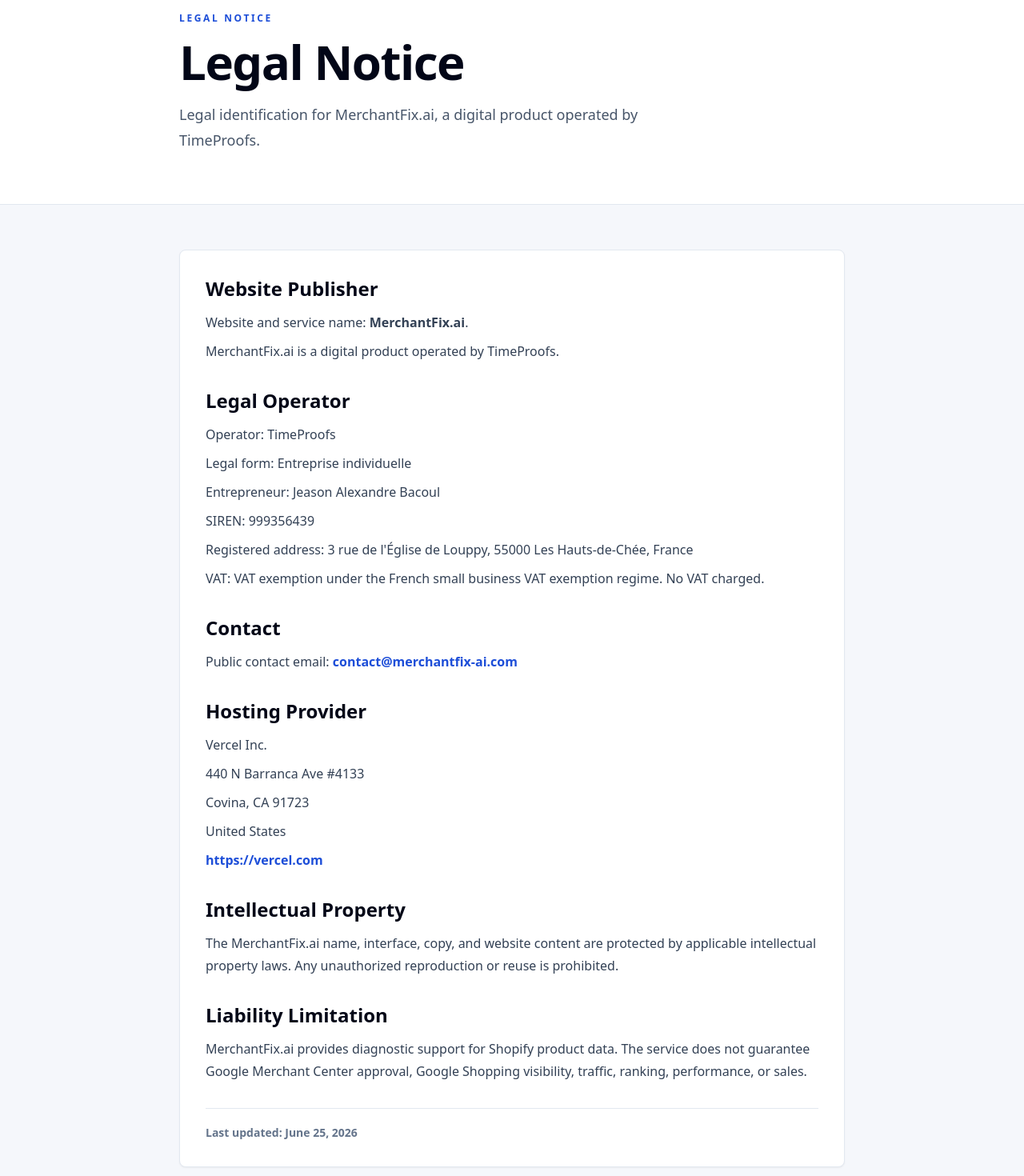
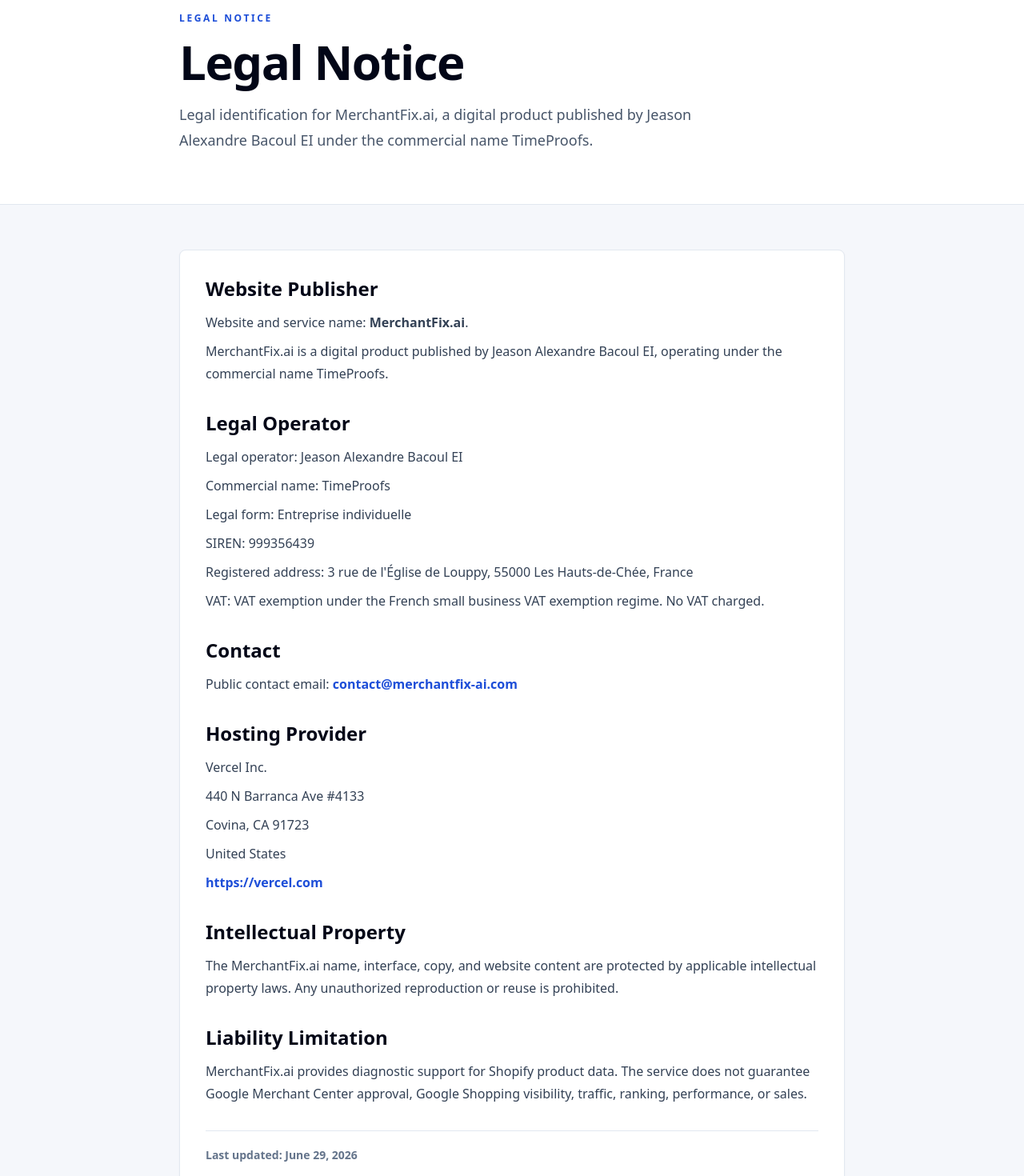
Before and after one commit to BACOUL/merchantfix-ai, a Next.js app: page /legal-notice in a window 1280 px wide. Shown: the part 120-1590 px from the top of the page at 80% size. Built offline with nearby package versions, Linux system fonts and the light colour scheme.

Commit message:
Clarify EI publisher wording in legal notice

```diff
--- a/app/legal-notice/page.tsx
+++ b/app/legal-notice/page.tsx
@@ -4,7 +4,7 @@
 
 export const metadata: Metadata = {
   title: "Legal Notice | MerchantFix.ai",
-  description: "Legal information for MerchantFix.ai, a digital product operated by TimeProofs.",
+  description: "Legal information for MerchantFix.ai, a digital product published by Jeason Alexandre Bacoul EI under the commercial name TimeProofs.",
   alternates: {
     canonical: canonical("/legal-notice")
   }
@@ -18,7 +18,7 @@
           <p className="text-xs font-black uppercase tracking-[0.22em] text-blue-700">Legal notice</p>
           <h1 className="mt-4 text-4xl font-black tracking-tight text-slate-950 md:text-6xl">Legal Notice</h1>
           <p className="mt-5 max-w-2xl text-lg leading-8 text-slate-600">
-            Legal identification for MerchantFix.ai, a digital product operated by TimeProofs.
+            Legal identification for MerchantFix.ai, a digital product published by Jeason Alexandre Bacoul EI under the commercial name TimeProofs.
           </p>
         </div>
       </section>
@@ -31,15 +31,17 @@
               <p className="mt-3 leading-7">
                 Website and service name: <strong>MerchantFix.ai</strong>.
               </p>
-              <p className="mt-2 leading-7">MerchantFix.ai is a digital product operated by TimeProofs.</p>
+              <p className="mt-2 leading-7">
+                MerchantFix.ai is a digital product published by Jeason Alexandre Bacoul EI, operating under the commercial name TimeProofs.
+              </p>
             </section>
 
             <section>
               <h2 className="text-2xl font-black text-slate-950">Legal Operator</h2>
               <div className="mt-3 grid gap-2 leading-7">
-                <p>Operator: TimeProofs</p>
+                <p>Legal operator: Jeason Alexandre Bacoul EI</p>
+                <p>Commercial name: TimeProofs</p>
                 <p>Legal form: Entreprise individuelle</p>
-                <p>Entrepreneur: Jeason Alexandre Bacoul</p>
                 <p>SIREN: 999356439</p>
                 <p>Registered address: 3 rue de l&apos;&Eacute;glise de Louppy, 55000 Les Hauts-de-Ch&eacute;e, France</p>
                 <p>VAT: VAT exemption under the French small business VAT exemption regime. No VAT charged.</p>
@@ -85,7 +87,7 @@
               </p>
             </section>
 
-            <p className="border-t border-slate-200 pt-5 text-sm font-semibold text-slate-500">Last updated: June 25, 2026</p>
+            <p className="border-t border-slate-200 pt-5 text-sm font-semibold text-slate-500">Last updated: June 29, 2026</p>
           </div>
         </article>
       </div>
```
